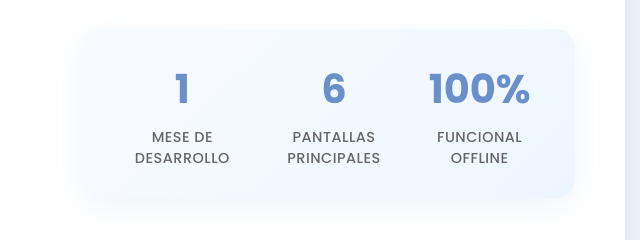
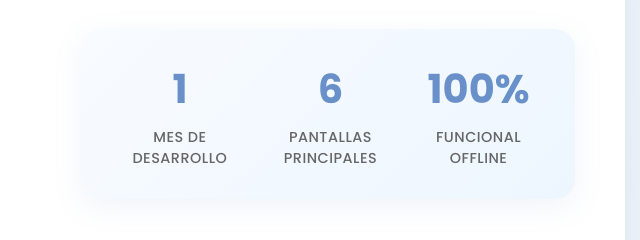
Before and after one commit to Jatsuki5402/PixelApp, a plain HTML site: page index.html in a window 1280 px wide. Shown: the part 5200-5440 px from the top of the page, 527-1167 px from the left. Drawn offline with nearby package versions, Linux system fonts and the light colour scheme.

Commit message:
Update index.html

```diff
--- a/index.html
+++ b/index.html
@@ -374,7 +374,7 @@
           <div class="mi-estadisticas-proyecto">
             <div class="mi-stat-item">
               <div class="mi-stat-number">1</div>
-              <div class="mi-stat-label">Mese de Desarrollo</div>
+              <div class="mi-stat-label">Mes de Desarrollo</div>
             </div>
             <div class="mi-stat-item">
               <div class="mi-stat-number">6</div>
@@ -695,7 +695,6 @@
         <select id="projectType" name="projectType" required>
           <option value="">Selecciona un tipo</option>
           <option value="app-movil">App Móvil</option>
-          <option value="web">Desarrollo Web</option>
           <option value="consultoria">Consultoría</option>
           <option value="otro">Otro</option>
         </select>
@@ -814,11 +813,6 @@
           </a>
         </div>
       </div>
-
-
-
-
-
       </div>
     </div>
   </div>
```
